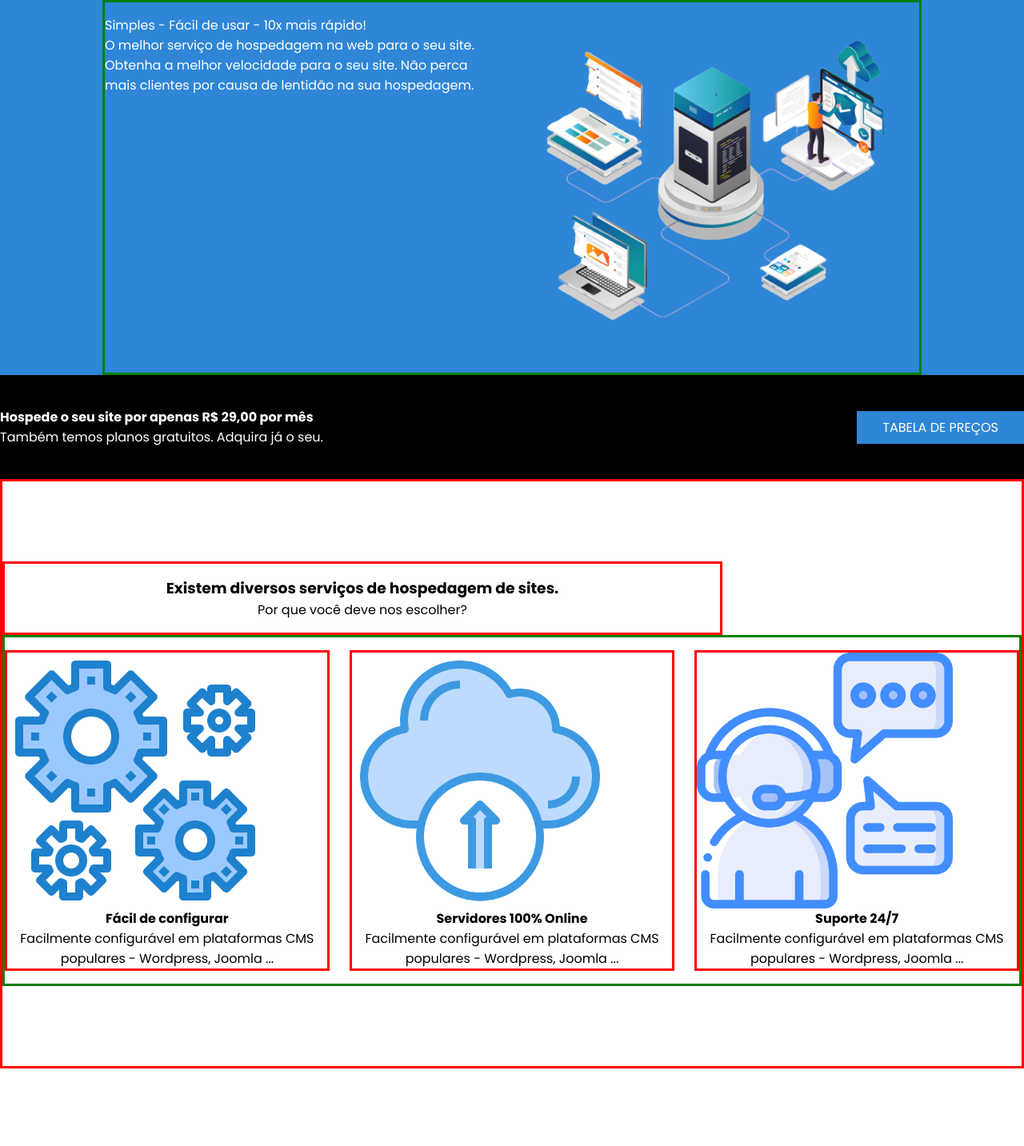
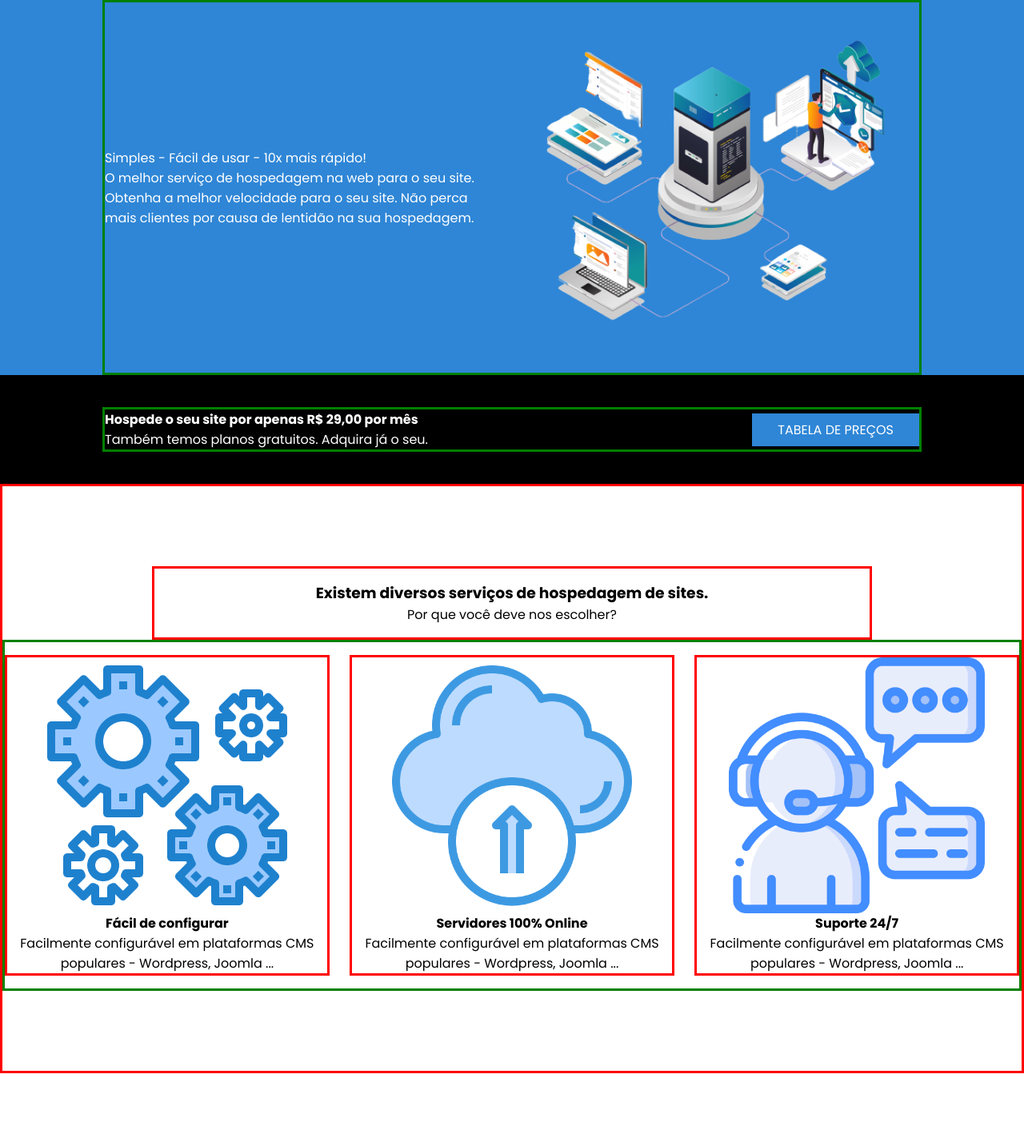
Before and after one commit to fnmoura/devmedia-frontend-missoes, a website: page Missao09/src/index.html in a window 1280 px wide. Shown: the part 123-1556 px from the top of the page at 80% size. Drawn offline with Linux system fonts and the light colour scheme.

Commit message:
Task 03 - Revisar as seções "Anuncio 01" e "Anúncio 02" para que: - A faixa dos anúncios 01 e 02 ocupem toda a largura da tela; - Seja criado o estilo para o Anúncio 2; - A refatoração dos estilos possa melhorar legibilidade do código. - Haja a redução dos nomes das classes "conteiner-linha", "conteiner-coluna"; - Substituição da tag "article" por uma tag "div"; - As diretivas "#region" e "#endregion" no arquivo CSS possam ser inseridoas para melhorar a legibilidade do código.

```diff
--- a/Missao09/src/css/index.css
+++ b/Missao09/src/css/index.css
@@ -5,7 +5,18 @@
     box-sizing: border-box;
 }
 
-/* Estilos Gerais Utilizados Por Vários Elementos da Página*/
+/* #region PALETA DE CORES - Estilos relacionados com a paleta de cores do projeto */
+.bgc-000 {
+    background-color: #000;
+}
+
+.bgc-2f86d6 {
+    background-color: #2f86d6;
+}
+
+/* #endregion ESTILOS GERAIS - Fim */
+
+/* #region ESTILOS GERAIS - Estilos gerais para vários elementos da página */
 body {
     font-family: Poppins;
 }
@@ -14,13 +25,19 @@ a {
     text-decoration: none;
 }
 
-.conteiner-linha {
+.conteiner-width {
+    max-width: 1024px;
+    width: 100%;
+    margin: auto;
+}
+
+.df-row {
     display: flex;
     flex-direction: row;
     border: green 3px solid;
 }
 
-.conteiner-coluna {
+.df-col {
     display: flex;
     flex-direction: column;
     border: red 3px solid;
@@ -38,18 +55,14 @@ a {
     text-align: center;
 }
 
+/* #endregion ESTILOS GERAIS - Fim*/
 
-/* #region Seção de Estilos para o Cabeçalho (head) */
+/* #region CABEÇALHO - Estilos para o cabeçalho (head) */
 header {
     background-color: #fff;
 }
 
-.header-conteiner {
-    max-width: 1024px;
-    width: 100%;
-    margin: auto;
-}
-
+/* #region MARCA - Conjunto de estilos relacionados com a marca no cabeçalho */
 .marca-conteiner {
     padding: 16px 0px;
 }
@@ -69,27 +82,27 @@ header {
     color: #000;
 }
 
+/* #endregion MARCA - Fim */
+/* #region MENU SUPERIOR - Conjunto de estilos relacionados com o menu superior para telas grandes. */
 nav a {
     margin-left: 16px;
 }
 
-/* #endregion */
+/* #endregion MENU SUPERIOR - Fim */
 
+/* #endregion CABEÇALHO - Fim */
 
-/* Seção de Estilos Para a Conteúdo Principal (main) da Página */
+/* #region CONTEÚDO PRINCIPAL - Estilos para o conteúdo principal (main) da página */
 main {
     background-color: #fff;
 }
 
-/* #region Seção de Estilos Usados no Banner */
+/* #region BANNER - Estilos Usados no banner */
 #banner {
     background-color: #2f86d6;
 }
 
 .banner-conteiner {
-    max-width: 1024px;
-    width: 100%;
-    margin: auto;
     padding: 16px 0px;
 }
 
@@ -106,41 +119,51 @@ main {
     width: 100%;
 }
 
-/* #endregion */
+/* #endregion BANNER - Fim */
 
-/* Estilo para a seção de anúncio */
-#anuncio01 {
+/* #region ANÚNCIOS - Conjunto de Estilos usados nos anúncios 01 e 02 */
+/* #region ANÚNCIOS - Estilos comuns para os anúncio 01 e anúncio 02 */
+.anuncio-conteiner {
+    max-width: 1024px;
     width: 100%;
-    padding: 40px 0px;
-    background-color: #000;
-    color: #fff;
-
-    display: flex;
-    flex-direction: row;
-    align-items: center;
-    justify-content: space-between;
+    margin: auto;
 }
 
-#anuncio01 article {
-    width: 600px;
+#anuncio01, #anuncio02 {
+    padding: 40px 0px;
+    color: #fff;
 }
 
-#anuncio01 p {
+.anuncio01-texto, .anuncio02-texto {
+    width: 600px;
     text-align: left;
 }
 
-#anuncio01 p:first-of-type {
+#anuncio01 a, #anuncio02 a {
+    color: #fff;
+    padding: 8px 32px;
+}
+
+/* #endregion ANÚNCIO 01 e 02 - Fim */
+/* #region ANÚNCIO 01 - Estilos Específicos para o Anúncio 01 */
+.anuncio01-texto p:first-of-type {
     font-weight: bold;
 }
 
 #anuncio01 a {
-    color: #fff;
-    padding: 8px 32px;
     background-color: #2f86d6;
 }
 
+/* #endregion ANÚNCIO 01 - Fim */
+/* #region ANÚNCIO 02 - Estilos Específicos para o Anúncio 02 */
+#anuncio02 a {
+    background-color: #000;
+}
 
-/* Seção de Informações */
+/* #endregion ANÚNCIO 02 - Fim */
+/* #endregion ANÚNCIOS - Fim */
+
+/* #region INFORMAÇÕES - Estilos associados com as informações */
 #informacoes {
     width: 100%;
     padding: 100px 0px;
@@ -163,9 +186,18 @@ main {
     width: 80%;
 }
 
-/* Seção de Planos */
+/* #endregion INFORMAÇÕES - Fim */
 
+/* #region PLANOS - Estilos associados aos planos */
 #planos {
     width: 100%;
     padding: 100px 0px;
 }
+
+/* #endregion PLANOS - Fim*/
+
+/* #endregion MAIN - Fim */
+
+/* #region RODAPÉ - Estilos associados ao rodapé (foot) */
+/* Implementar estilo(s)*/
+/* #endregion RODAPÉ - Fim */
--- a/Missao09/src/index.html
+++ b/Missao09/src/index.html
@@ -14,8 +14,8 @@
 
 <body>
     <header>
-        <div class="conteiner-linha jc-sb ai-c header-conteiner">
-            <div class="conteiner-linha ai-c marca-conteiner">
+        <div class="df-row jc-sb ai-c conteiner-width">
+            <div class="df-row ai-c marca-conteiner">
                 <figure>
                     <img class="marca-figurativa" src="./img/logo-icone.png"
                         alt="Logo da AlfaTech - Soluções em hospedagem">
@@ -36,7 +36,7 @@
 
     <main>
         <section id="banner">
-            <div class="conteiner-linha align-itens-center jc-sb banner-conteiner">
+            <div class="df-row ai-c jc-sb conteiner-width banner-conteiner">
                 <div class="banner-texto">
                     <p>Simples - Fácil de usar - 10x mais rápido!</p>
                     <p>O melhor serviço de hospedagem na web para o seu site.</p2>
@@ -49,35 +49,37 @@
                 </figure>
         </section>
 
-        <section id="anuncio01">
-            <article>
+        <section id="anuncio01" class="bgc-000">
+            <div class="df-row jc-sb ai-c anuncio-conteiner">
+                <div class="anuncio01-texto">
                     <p>Hospede o seu site por apenas R$ 29,00 por mês</p>
                     <p>Também temos planos gratuitos. Adquira já o seu.</p>
-            </article>
+                </div>
                 <a href="tabela-precos.html">TABELA DE PREÇOS</a>
+            </div>
         </section>
 
-        <section id="informacoes" class="conteiner-coluna align-itens-center">
-            <article class="texto conteiner-coluna texto-centralizado">
+        <section id="informacoes" class="df-col ai-c">
+            <article class="texto df-col texto-centralizado">
                 <h3>Existem diversos serviços de hospedagem de sites.</h3>
                 <p>Por que você deve nos escolher?</p>
             </article>
-            <div class="grupo-card conteiner-linha jc-sb">
-                <article class="card conteiner-coluna align-itens-center">
+            <div class="grupo-card df-row jc-sb">
+                <article class="card df-col ai-c">
                     <img src="./img/icone-engrenagens.png" alt="Engrenagens.">
                     <div class="texto-centralizado">
                         <h4>Fácil de configurar</h4>
                         <p>Facilmente configurável em plataformas CMS populares - Wordpress, Joomla ...</p>
                     </div>
                 </article>
-                <article class="card conteiner-coluna align-itens-center">
+                <article class="card df-col ai-c">
                     <img src="./img/cloud-icone.png" alt="Nuvem com seta de upload sobreposta.">
                     <div class="texto-centralizado">
                         <h4>Servidores 100% Online</h4>
                         <p>Facilmente configurável em plataformas CMS populares - Wordpress, Joomla ...</p>
                     </div>
                 </article>
-                <article class="card conteiner-coluna align-itens-center">
+                <article class="card df-col ai-c">
                     <img src="./img/icone-suporte.png" alt="Boneco atendente">
                     <div class="texto-centralizado">
                         <h4>Suporte 24/7</h4>
@@ -147,12 +149,14 @@
             </table>
         </section>
 
-        <section id="anuncio02">
-            <article>
+        <section id="anuncio02" class="bgc-2f86d6">
+            <div class="df-row jc-sb ai-c anuncio-conteiner">
+                <div class="anuncio02-texto">
                     <p>Mais de 20.000 pessoas confiam na AlfaTech!</p>
                     <p>Seja um deles você também!</p>
-            </article>
+                </div>
                 <a href="tabela-precos.html">TABELA DE PREÇOS</a>
+            </div>
         </section>
 
         <section id="contatos">
```
Lines whose indentation alone changed are shown as unchanged.
